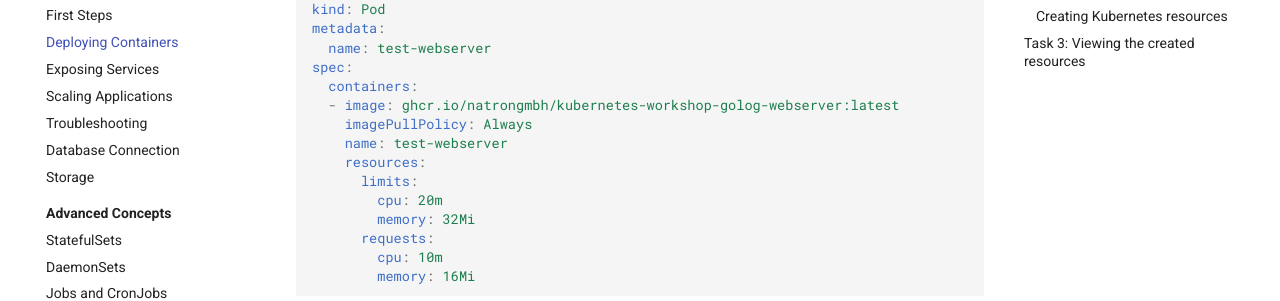
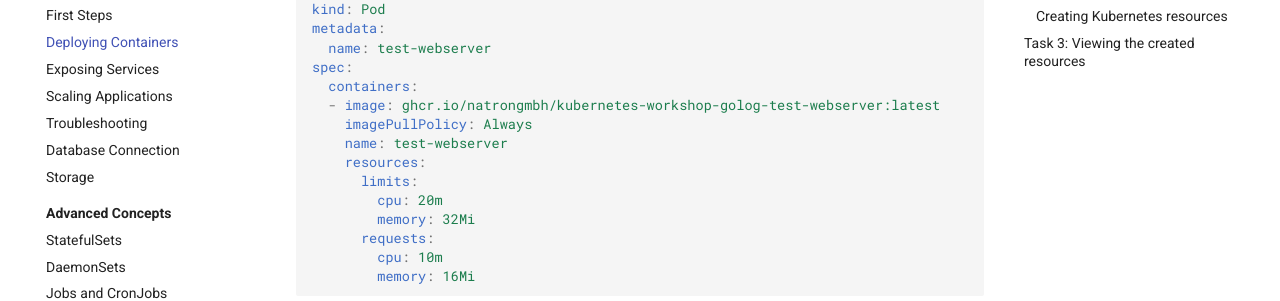
Before and after one commit to natrontech/kubernetes-workshop-golog, an MkDocs documentation site: the page built from docs/kubernetes-basics/deploying-containers.md, in a window 1280 px wide and 1400 px high, scrolled down 548 px. Shown: the part 164-465 px from the top of the window. Built offline with MkDocs 1.6.1 and Material for MkDocs 9.7.7, drawn with Linux system fonts in a browser that asks for light colours; comment, search, counter and statistics services are not loaded; some of the changed text lies outside the part shown.

Commit message:
fix: image urls
Signed-off-by: Jan Lauber <jan.lauber@protonmail.ch>

````diff
--- a/docs/kubernetes-basics/deploying-containers.md
+++ b/docs/kubernetes-basics/deploying-containers.md
@@ -25,7 +25,7 @@
   name: test-webserver
 spec:
   containers:
-  - image: ghcr.io/natrongmbh/kubernetes-workshop-golog-webserver:latest
+  - image: ghcr.io/natrongmbh/kubernetes-workshop-golog-test-webserver:latest
     imagePullPolicy: Always
     name: test-webserver
     resources:
@@ -90,7 +90,7 @@
         app: test-webserver
     spec:
       containers:
-      - image: ghcr.io/natrongmbh/kubernetes-workshop-golog-webserver:latest
+      - image: ghcr.io/natrongmbh/kubernetes-workshop-golog-test-webserver:latest
         name: test-webserver
         resources:
           requests:
@@ -147,7 +147,7 @@
 As an example, let’s look at creating above deployment, this time using a helper command instead. If you already created the Deployment using above YAML definition, you don’t have to execute this command:
 
 ```bash
-kubectl create deployment test-webserver --image=ghcr.io/natrongmbh/kubernetes-workshop-golog-webserver:latest --namespace $NAMESPACE
+kubectl create deployment test-webserver --image=ghcr.io/natrongmbh/kubernetes-workshop-golog-test-webserver:latest --namespace $NAMESPACE
 ```
 
 It’s important to know that these helper commands exist. However, in a world where GitOps concepts have an ever-increasing presence, the idea is not to constantly create these resources with helper commands. Instead, we save the resources’ YAML definitions in a Git repository and leave the creation and management of those resources to a tool.
````
Also changed, not shown: docs/kubernetes-basics/advanced-concepts/init-containers.md (+1 -1 lines), docs/kubernetes-basics/database-connection.md (+1 -1 lines), docs/kubernetes-basics/kustomize/index.md (+1 -1 lines), 5 other files.
